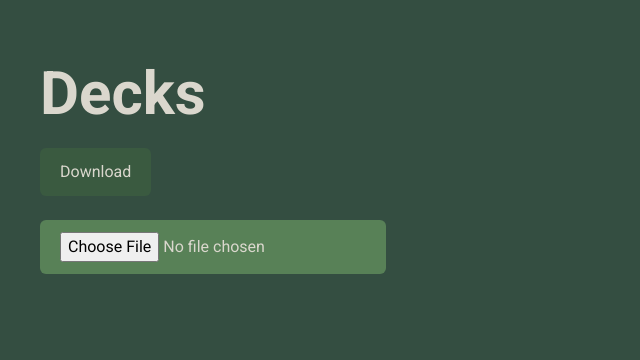
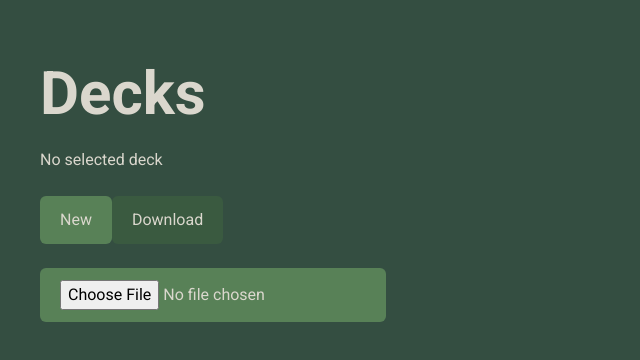
Before and after one commit to MiniAppleTheApple/flash-card, a React (Vite) app: page / in a window 1280 px wide. Shown: the top 360 px of the page, without its empty margins (0-640 px from the left). Built offline with nearby package versions, Linux system fonts and the light colour scheme; the HTML template or start-up script is replaced by a standard one.

Commit message:
feat: add deck button, text when no content

```diff
--- a/src/Cards.tsx
+++ b/src/Cards.tsx
@@ -1,6 +1,8 @@
 import { primaryButton, secondaryButton } from "./utils"
 
-const Cards: React.FC<CardsProps> = ({remove, edit, cards}) => (
+const Cards: React.FC<CardsProps> = ({remove, edit, cards}) => {
+  if (cards.length > 0) {
+    return (
       <ul>
         {cards.map((x, index) => <li key={index}>
           <div className="text-xl flex justify-between">
@@ -13,5 +15,9 @@ const Cards: React.FC<CardsProps> = ({remove, edit, cards}) => (
         </li>)}
       </ul>
     )
+  } else {
+    return <p>No content on this deck</p>
+  }
+}
 
 export default Cards
--- a/src/MainPage.tsx
+++ b/src/MainPage.tsx
@@ -16,6 +16,11 @@ const newCard = (): CardType => ({
   text: "",
   answer: "",
   id: generateID(),
+})
+
+const newDeck = (): DeckType => ({
+  name: "New deck",
+  cards: [],
 })
 
 const updateDeck = (deck: DeckType, {action, card}: Selected): DeckType => {
@@ -149,16 +154,19 @@ const MainPage : React.FC<MainPageProps> = (props) => {
     setDecks(decks => decks.filter((x, index) => (selected?.index ?? -1) !== index))
   }
 
+  const addNewDeck = (): void => {
+    setDecks(decks => [newDeck(), ...decks])
+  }
+
   return (
     <div className="p-10">
       <h1 className="text-6xl font-bold my-6">Decks</h1>
       <Decks deckOnClick={deckOnClick} decks={decks}/>
-      {selected === null || decks.length < 1  ?
-        null :
+      {selected !== null && decks.length > 0 ?
         (
           <div className="my-6">
-            <button className={secondaryButton} onClick={e => removeDeck()}>Delete</button>
-            <button className={primaryButton} onClick={e => setPage({type: "start", index: selected.index, decks: decks})}>Start</button>
+            <button className={secondaryButton} onClick={_e => removeDeck()}>Delete</button>
+            <button className={primaryButton} onClick={_e => setPage({type: "start", index: selected.index, decks: decks})}>Start</button>
             <div>
               <h1 className="text-5xl font-bold my-6">Cards</h1>
               <Cards cards={decks[selected.index].cards} remove={remove} edit={edit}/>
@@ -168,9 +176,11 @@ const MainPage : React.FC<MainPageProps> = (props) => {
               <CardForm card={selected.card} onSubmit={onSubmit} onTextChange={onTextChange} onAnswerChange={onAnswerChange}/>
             </div>
           </div>
-        )
-      }
-      {file === "" ? "" : <p className={`${secondaryButton} w-max my-6`}><a href={file} download>Download</a></p>}
+        ) : <p>No selected deck</p>}
+      <section className="flex w-max my-6">
+        <button className={`${primaryButton} flex-1`} onClick={_e => addNewDeck()}>New</button>
+        {file === "" ? "" : <p className={`${secondaryButton} flex-1`}><a href={file} download>Download</a></p>}
+      </section>
       <input className={`${primaryButton} w-max`} type="file" onChange={uploadFile} multiple={false} accept=".json,application/json"></input>
     </div>
   )
```
Lines whose indentation alone changed are shown as unchanged.
